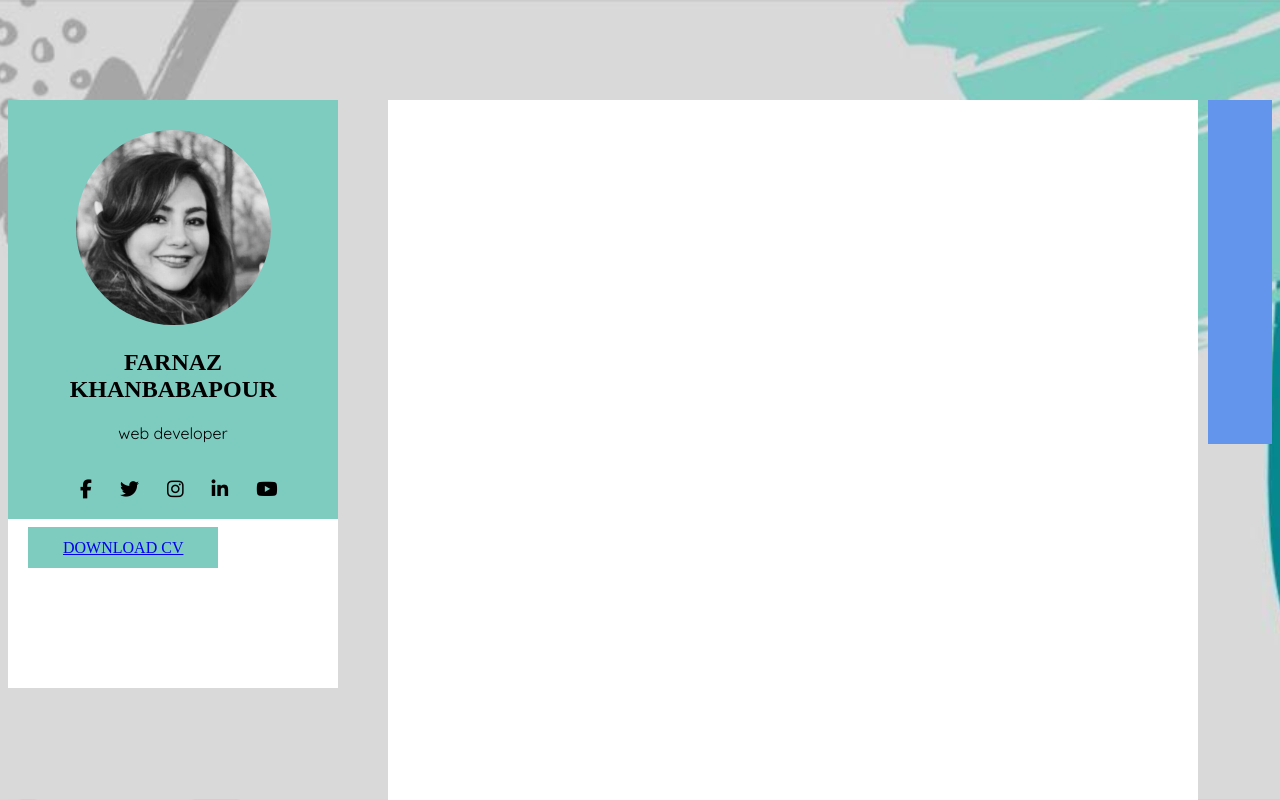
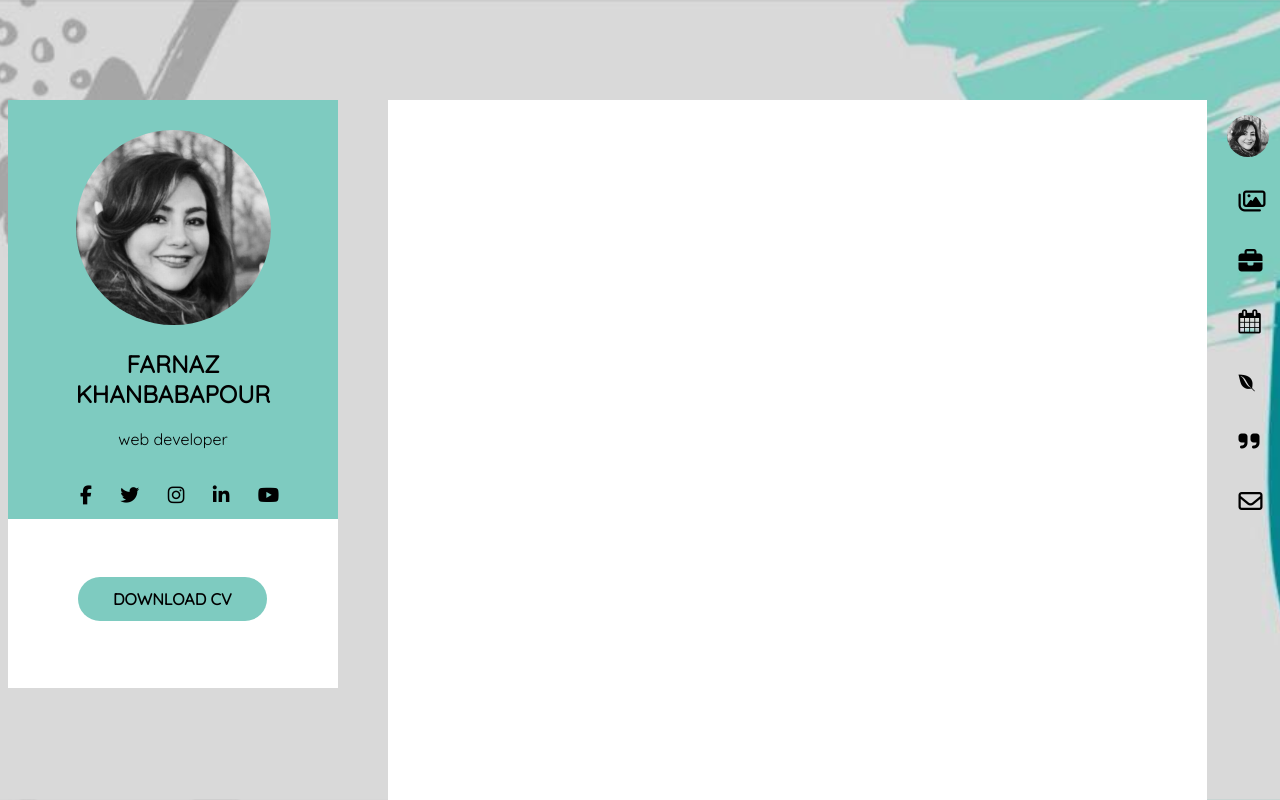
Before and after one commit to farnazkhanbabapour/far, a plain HTML site: page index.html in a window 1280 px wide. Shown: the top 800 px of the page. Drawn offline with Linux system fonts and the light colour scheme.

Commit message:
secound commit

```diff
--- a/index.html
+++ b/index.html
@@ -8,6 +8,9 @@
     <link href="./resources/css/index.css" type="text/css" rel="stylesheet">
     <link href='https://fonts.googleapis.com/css?family=Quicksand' rel='stylesheet'>
     <script src='https://kit.fontawesome.com/a076d05399.js'></script>
+    <link rel="stylesheet" href="https://cdnjs.cloudflare.com/ajax/libs/font-awesome/4.7.0/css/font-awesome.min.css">
+    <script src='https://kit.fontawesome.com/a076d05399.js'></script>
+    <link rel="stylesheet" href="https://cdnjs.cloudflare.com/ajax/libs/font-awesome/4.7.0/css/font-awesome.min.css">
 </head>
 <body>
     <div class="main">
@@ -27,13 +30,22 @@
              </div>
           </div>
       <div class="widget">
-
-          <a class="btn primary" href="https://themeforest.net/item/certy-wordpress-resume-cv-theme/19915727?ref=PX-lab"> DOWNLOAD CV</a>
-
+          <div class="trans">
+             <a class="btn primary" href="https://themeforest.net/item/certy-wordpress-resume-cv-theme/19915727?ref=PX-lab"> DOWNLOAD CV</a>
+         </div>
       </div>
     </div>
         <div class="paper"></div>
-        <div class="nav"></div>
+        <div class="nav">
+                <li ><div class="photo"><img class="radius" src="./resources/images/farnaz.jpg" alt="farnaz"></div></li>
+                <li><i  style='font-size:24px' class='far f'>&#xf302;</i></li>
+                <li><i   style='font-size:24px' class='fas f'>&#xf0b1;</i></li>
+                <li><i   style="font-size:24px" class="fa f">&#xf073;</i></li>
+                <li><i   style='font-size:24px' class='fab f'>&#xf299;</i></li>
+                <li><i   style='font-size:24px' class='fas f'>&#xf10e;</i></li>
+                <li><i   style='font-size:24px' class='far f'>&#xf0e0;</i></li>
+
+        </div>
 
     </div>
 
--- a/resources/css/index.css
+++ b/resources/css/index.css
@@ -1,8 +1,12 @@
+*{
+    font-family: 'Quicksand';
+}
 body{
     background-image: url("../images/background.jpg");
     background-repeat: no-repeat;
     background-size: cover;
      background-attachment: fixed;
+
 }
 .main{
     display: flex;
@@ -51,13 +55,20 @@ body{
     background-color: white;
     padding: 20px;
 }
+.trans{
+   transform: translate(50px,50px);
+}
 .btn {
     width: 193.114px;
     height: 45.4545px;
     padding: 12px 35px;
     text-align: center;
     background-color:#7ecbc0;
-    list-style-type: none;
+    border-radius: 35px;
+    text-decoration: none;
+    color: black;
+    font-weight: bold;
+
 }
 .paper {
     height: 1307.36px;
@@ -70,7 +81,25 @@ body{
 .nav {
     height: 344px;
     width: 56px;
-    padding-left: 10px;
-    background-color: cornflowerblue;
-    /* margin-top: 30px; */
+    float: none;
 }
+ .nav li {
+    display: block;
+    font-size: 28px !important;
+    margin-left: 10px;
+    padding-bottom: 25px;
+}
+ .f{
+     padding-left: 11px;
+ }
+
+.photo{
+    width: 42px;
+    height: 42px;
+    padding-top: 15px;
+}
+
+.photo img{
+    width: 100%;
+    border-radius: 50%;
+}
```
